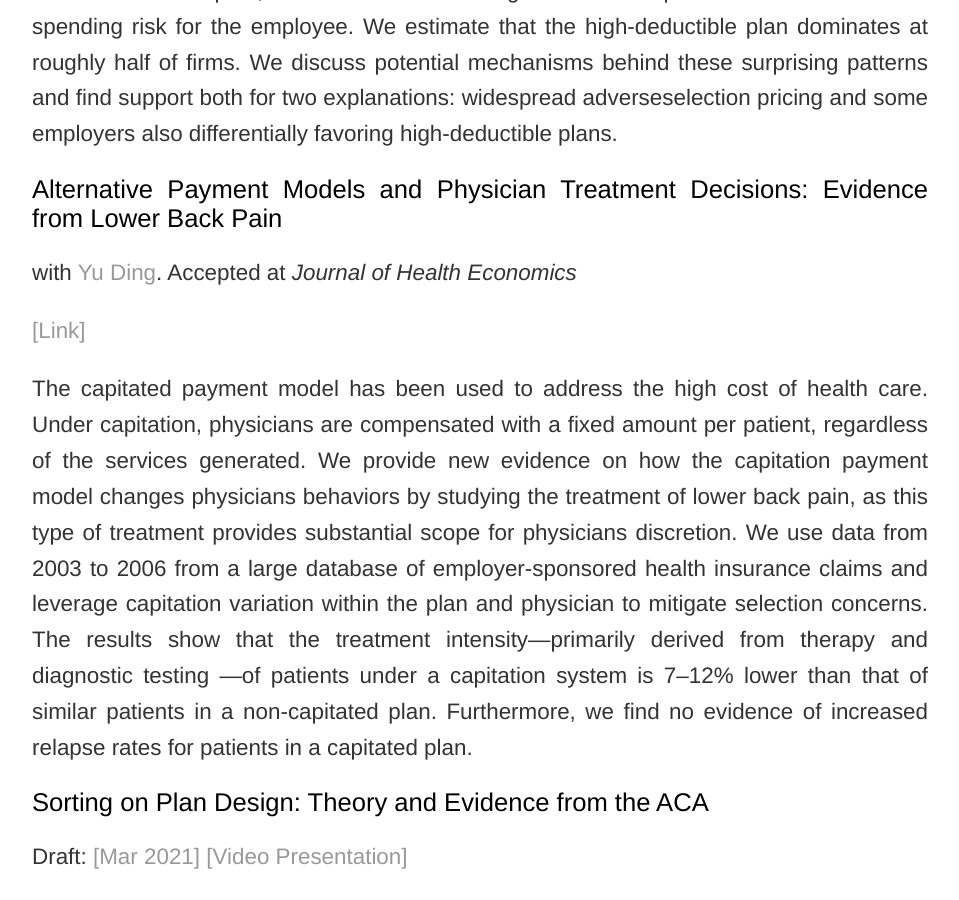
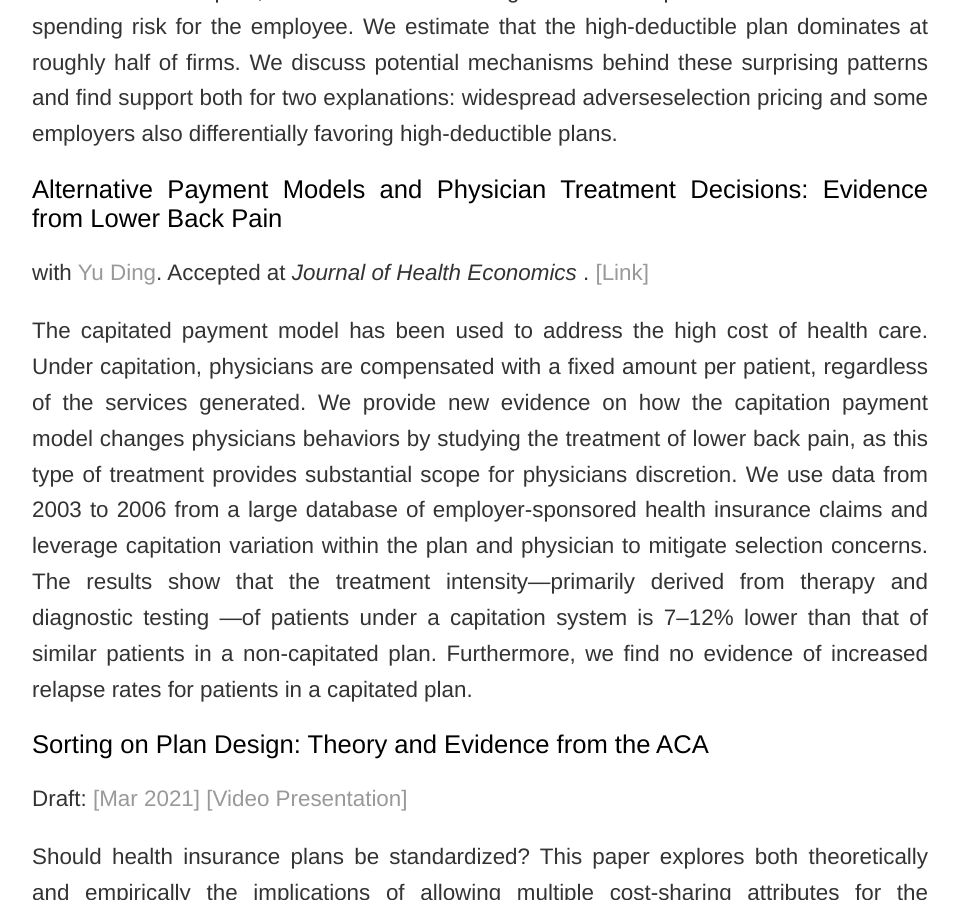
Before and after one commit to trifen/feng3hu.github.io, a Jekyll site: the page built from research.html, in a window 1280 px wide and 900 px high, scrolled down 463 px. Shown: the whole window, without its empty margins (160-1119 px from the left). Built offline with Jekyll 4.4.1, drawn with Linux system fonts in a browser that asks for light colours.

```diff
--- a/research.html
+++ b/research.html
@@ -11,8 +11,7 @@ title: Chenyuan Liu
 		<p> Prior research documents that there are sometimes dominated options in health plan menus, but is that common? We analyze Kaiser Family Foundation data on health plans that firms offer to their employees. For firms offering both a high-deductible and lower-deductible health plan, 62% of the time the high-deductible option has lower maximum spending risk for the employee. We estimate that the high-deductible plan dominates at roughly half of firms. We discuss potential mechanisms behind these surprising patterns and find support both for two explanations: widespread adverseselection pricing and some employers also differentially favoring high-deductible plans.  </p>
 		<p> </p>
 		<h2> Alternative Payment Models and Physician Treatment Decisions: Evidence from Lower Back Pain</h2>
-		<p> with <a href= "https://sites.google.com/wisc.edu/yu-ding/" target="_blank">Yu Ding</a>. Accepted at <i> Journal of Health Economics </i> </p>
-		<p> <a href= "https://authors.elsevier.com/a/1e2KWc7LG0tnw" target="_blank">[Link]</a></p>
+		<p> with <a href= "https://sites.google.com/wisc.edu/yu-ding/" target="_blank">Yu Ding</a>. Accepted at <i> Journal of Health Economics </i>. <a href= "https://authors.elsevier.com/a/1e2KWc7LG0tnw" target="_blank">[Link]</a> </p>
 		<p> The capitated payment model has been used to address the high cost of health care. Under capitation, physicians are compensated with a fixed amount per patient, regardless of the services generated. We provide new evidence on how the capitation payment model changes physicians behaviors by studying the treatment of lower back pain, as this type of treatment provides substantial scope for physicians discretion. We use data from 2003 to 2006 from a large database of employer-sponsored health insurance claims and leverage capitation variation within the plan and physician to mitigate selection concerns. The results show that the treatment intensity—primarily derived from therapy and diagnostic testing —of patients under a capitation system is 7–12% lower than that of similar patients in a non-capitated plan. Furthermore, we find no evidence of increased relapse rates for patients in a capitated plan. </p>
 		<p> </p>
 		<h2>Sorting on Plan Design: Theory and Evidence from the ACA</h2>
```
